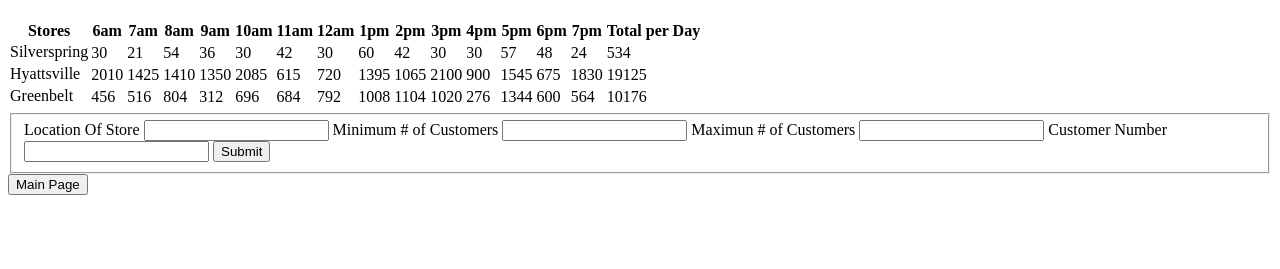
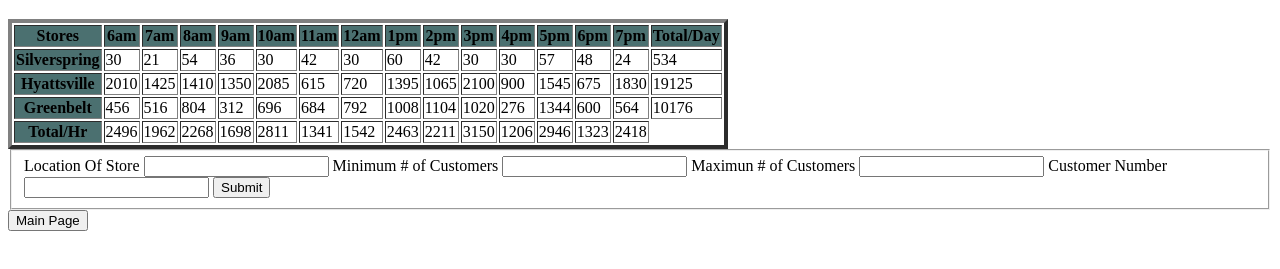
Before and after one commit to Simonni/cookies-stand, a plain HTML site: page html/sales.html in a window 1280 px wide. Shown: the part 61-330 px from the top of the page. Drawn offline with Linux system fonts and the light colour scheme.

Commit message:
added total per hour

```diff
--- a/css/main.css
+++ b/css/main.css
@@ -13,7 +13,6 @@ nav{
   display: inline-block;
   text-decoration: none;
   color: black;
-  width: 100%
 }
 
 aside{
--- a/css/sales.css
+++ b/css/sales.css
@@ -1,3 +1,3 @@
-#Cookies-Table{
-  border: 4px
+th{
+  background-color: rgb(75, 112, 112);
 }
--- a/html/sales.html
+++ b/html/sales.html
@@ -11,7 +11,7 @@
 
 <body id="myBody">
     <h1> My Cookies Store</h1>
-    <table id="Cookies-Table"></table>
+    <table id="Cookies-Table" border="4px"></table>
     <fieldset>
       <form id = 'cookiesForm'>
         <label> Location Of Store</label>
--- a/js/app.js
+++ b/js/app.js
@@ -1,3 +1,4 @@
+
 'use strict'
 // find element in HTML & match using an Id
 let elBody = document.getElementById('myBody')
@@ -14,6 +15,7 @@ let cookiesStore = function (location, min, max, cusNum){
   this.max = max
   this.min = min
   this.cusNum = cusNum
+  this.newStoreArray = []
 }
 
 cookiesStore.prototype.average = function(){
@@ -37,7 +39,7 @@ let elTh = document.createElement('th')
 elHeader.appendChild(elTh)
 elTh.innerText = 'Stores'
 
-
+// loop through our hr array & display each hr as table header
 for (let i =0; i <hours.length; i++){
   let elTh = document.createElement('th')
   elHeader.appendChild(elTh)
@@ -48,37 +50,53 @@ for (let i =0; i <hours.length; i++){
 cookiesStore.prototype.newCookiesStore = function(){
   let row = document.createElement('tr')
   Table.appendChild(row)
-  //let elTh = document.createElement('th')
-  //elRow.appendChild(elTh)
-  row.innerText = this.location
-  let counter = 0
+  let newTh = document.createElement('th')
+  row.appendChild(newTh)
+  newTh.innerText = this.location
+  let counter=0
   for (let j =0; j< hours.length; j++ ){
     let resultPerDay = this.average()
+    counter +=resultPerDay
     let elTd = document.createElement('td')
     row.appendChild(elTd)
     elTd.innerText = resultPerDay
-    counter+= resultPerDay
+    this.newStoreArray.push(resultPerDay)
   }
+
   let totalPerDay = document.createElement('td')
-  // appending with my row
   row.appendChild(totalPerDay)
   totalPerDay.innerText= counter
 }
+
+let total = document.createElement('th')
+elHeader.appendChild(total)
+total.innerText = 'Total/Day'
+
+
 for (let i =0; i <cookies.length; i++){
   cookies[i].newCookiesStore()
 //console.log(this.newCookiesStore)
 }
 
+let totalFooter = function(){
+  let newRow = document.createElement('tr')
+  Table.appendChild(newRow)
+  let tPday = document.createElement('th')
+  newRow.appendChild(tPday)
+  tPday.innerText = 'Total/Hr'
 
+  for (let i=0; i<hours.length; i++){
+    let counter = 0
+    for(let j = 0; j<cookies.length; j++){
+      counter+= cookies[j].newStoreArray[i]
+    }
+    let newTd=document.createElement('td')
+    newRow.appendChild(newTd)
+    newTd.innerText=counter
+  }
+}
+totalFooter()
 
-let tPday = document.createElement('th')
-elHeader.appendChild(tPday)
-tPday.innerText = 'Total per Day'
-
-let total_header=document.createElement('tr')
-Table.appendChild(total_header)
-let total = document.createElement('th')
-total_header.appendChild(total)
 //total.innerText = 'Total'
 //access our inputs on our form in HTML through dot notation with JS
 let elNameOfStore = elform.nameOfStore
@@ -90,20 +108,11 @@ let elCusNum = elform.cusNum
 
 elform.addEventListener('submit', function(event){
   event.preventDefault()
-  let newStore = new cookiesStore(elNameOfStore.value, parseInt(elMinCustomers.value), parseInt(elMaxCustomers.value), parseInt(elCusNum.value) )
+  Table.removeChild(Table.lastChild)
+  let newStore = new cookiesStore(elNameOfStore.value, parseInt(elMinCustomers.value), parseInt (elMaxCustomers.value), parseInt(elCusNum.value) )
   cookies.push(newStore)
+
   // invoke our new Store
   newStore.newCookiesStore()
+  totalFooter()
 })
-
-// Adding totals of each store per hr
-cookiesStore.prototype.testResult=function(){
-  let i = 0
-  while(i<cookies.length){
-    let sum = cookies[i].newCookiesStore()
-    for(let j=0; j <1; j++){
-      sum +=hours[j]
-    }
-    console.log(sum)
-  }
-}
```
